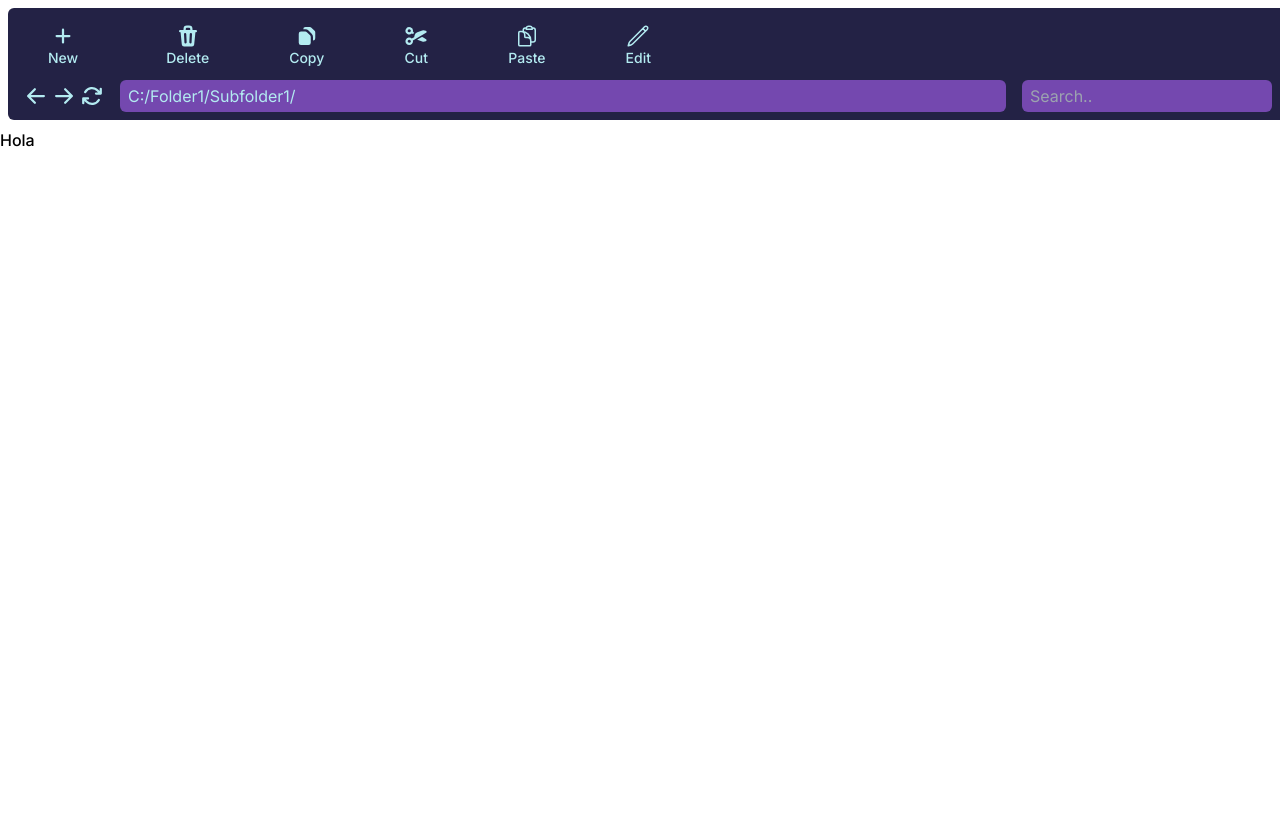
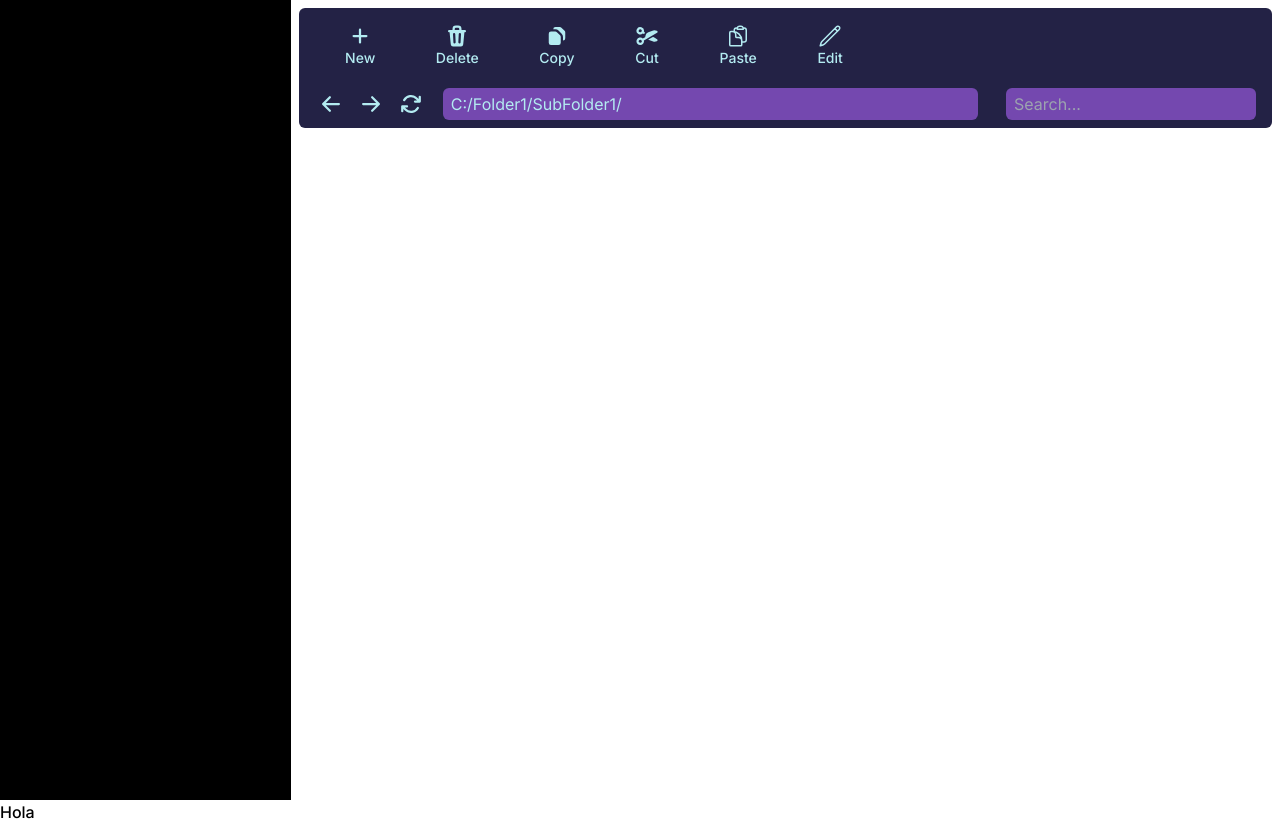
Before and after one commit to ZoombieAlc/coffee-files-client, a React (Vite) app: page / in a window 1280 px wide. Built offline with nearby package versions, Linux system fonts and the light colour scheme.

Commit message:
fixed toolbar visual bugs

```diff
--- a/src/App.tsx
+++ b/src/App.tsx
@@ -3,7 +3,10 @@ import ToolBar from "./components/organisms/toolBar";
 function App() {
   return (
     <>
-      <ToolBar />
+      <div className="flex">
+        <div className="bg-black h-screen w-96"></div>
+        <ToolBar />
+      </div>
       <p className="font-inter font-medium">Hola</p>
     </>
   );
--- a/src/components/organisms/toolBar/index.tsx
+++ b/src/components/organisms/toolBar/index.tsx
@@ -12,9 +12,9 @@ import { ClipboardDocumentIcon } from "@heroicons/react/24/outline";
 
 function ToolBar() {
   return (
-    <div className="m-2 p-2 bg-coffee_violet_darker w-full flex flex-col rounded-md gap-1 font-inter text-coffee_text_pale_blue">
-      <div className="ml-4 p-2 font-medium text-sm flex flex-row justify-start w-4/5 gap-20">
-        <div className="flex flex-col items-center px-2">
+    <div className="m-2 p-2 bg-coffee_violet_darker  w-full flex flex-col rounded-md gap-1 font-inter h-1/6 text-coffee_text_pale_blue">
+      <div className="p-2 font-medium text-sm flex flex-row justify-around overflow-x-auto w-3/5">
+        <div className="flex flex-col items-center">
           <PlusIcon className="w-6" />
           <p>New</p>
         </div>
@@ -40,30 +40,31 @@ function ToolBar() {
         </div>
       </div>
 
-      <div className="flex px-2 flex-row justify-start gap-4">
-        <div className="flex gap-1">
-          <button>
+      <div className="flex flex-row justify-between items-center gap-4 px-2 mt-2">
+        <div className="flex gap-2">
+          <button className="p-1 rounded hover:bg-coffee_violet_light">
             <ArrowLeftIcon className="w-6" />
           </button>
-          <button>
+          <button className="p-1 rounded hover:bg-coffee_violet_light">
             <ArrowRightIcon className="w-6" />
           </button>
-          <button>
+          <button className="p-1 rounded hover:bg-coffee_violet_light">
             <ArrowPathIcon className="w-6" />
           </button>
         </div>
 
-        <div className="flex flex-row justify-around w-full items-center gap-4">
-          <div className="w-full bg-coffee_violet_light rounded-md px-2 py-1 items-center flex">
-            C:/Folder1/Subfolder1/
+        <div className="flex flex-grow items-center gap-7">
+          <div className="flex-grow bg-coffee_violet_light rounded-md px-2 py-1 flex items-center">
+            C:/Folder1/SubFolder1/
           </div>
           <input
-            placeholder="Search.."
-            className=" bg-coffee_violet_light rounded-md px-2 py-1 items-center flex"
-          ></input>
+            placeholder="Search..."
+            className="bg-coffee_violet_light rounded-md px-2 py-1 w-auto"
+          />
         </div>
       </div>
     </div>
   );
 }
+
 export default ToolBar;
--- a/src/index.css
+++ b/src/index.css
@@ -5,10 +5,13 @@
 :root {
   line-height: 1.5;
   font-weight: 400;
+  font-family: "Inter", sans-serif;
 }
 
 body {
   margin: 0;
   width: 100vw;
   height: 100vh;
+  display: flex;
+  flex-direction: column;
 }
```
